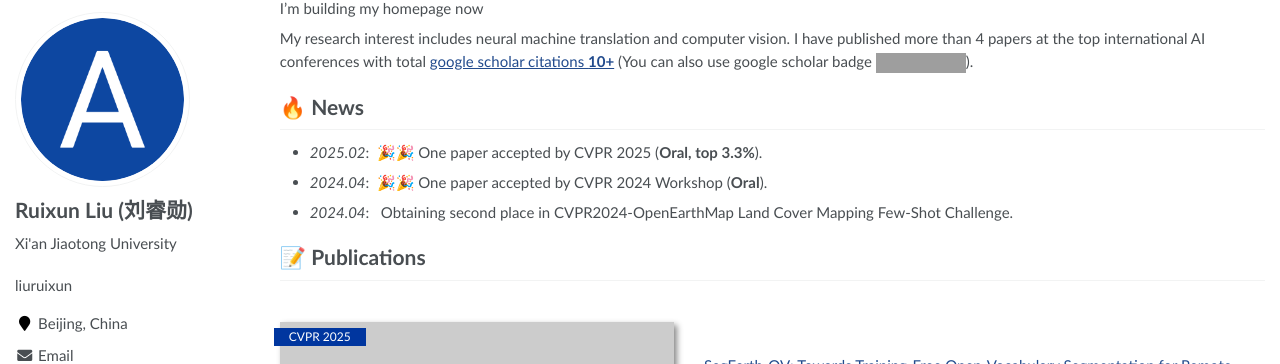
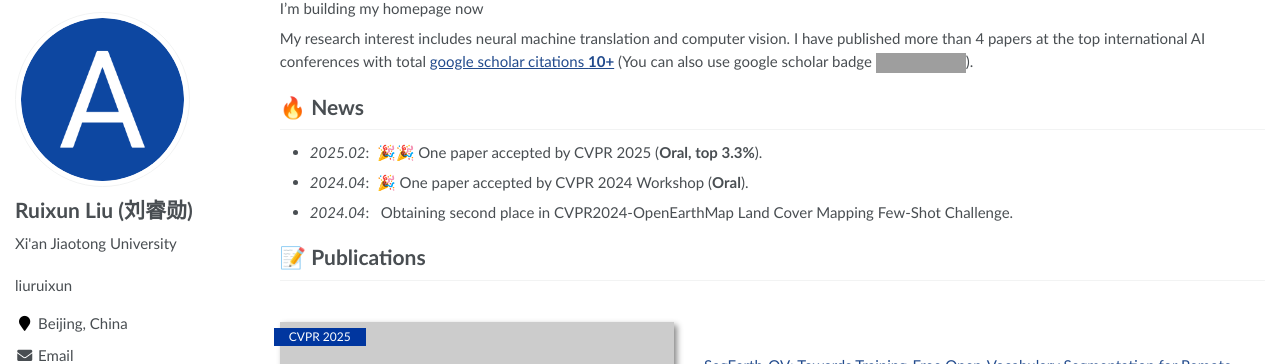
Before and after one commit to liuruixun/liuruixun.github.io, a Jekyll site: the page built from _pages/about.md, in a window 1280 px wide and 1166 px high. Shown: the part 79-443 px from the top of the window. Built offline with Jekyll 4.4.1, drawn with Linux system fonts in a browser that asks for light colours; grey boxes are pictures that could not be loaded.

```diff
--- a/_pages/about.md
+++ b/_pages/about.md
@@ -24,7 +24,7 @@ My research interest includes neural machine translation and computer vision. I
 
 # 🔥 News
 - *2025.02*: &nbsp;🎉🎉 One paper accepted by CVPR 2025 (**Oral, top 3.3%**).
-- *2024.04*: &nbsp;🎉🎉 One paper accepted by CVPR 2024 Workshop (**Oral**).
+- *2024.04*: &nbsp;🎉 One paper accepted by CVPR 2024 Workshop (**Oral**).
 - *2024.04*: &nbsp; Obtaining second place in CVPR2024-OpenEarthMap Land Cover Mapping Few-Shot Challenge.
 
 # 📝 Publications
```
